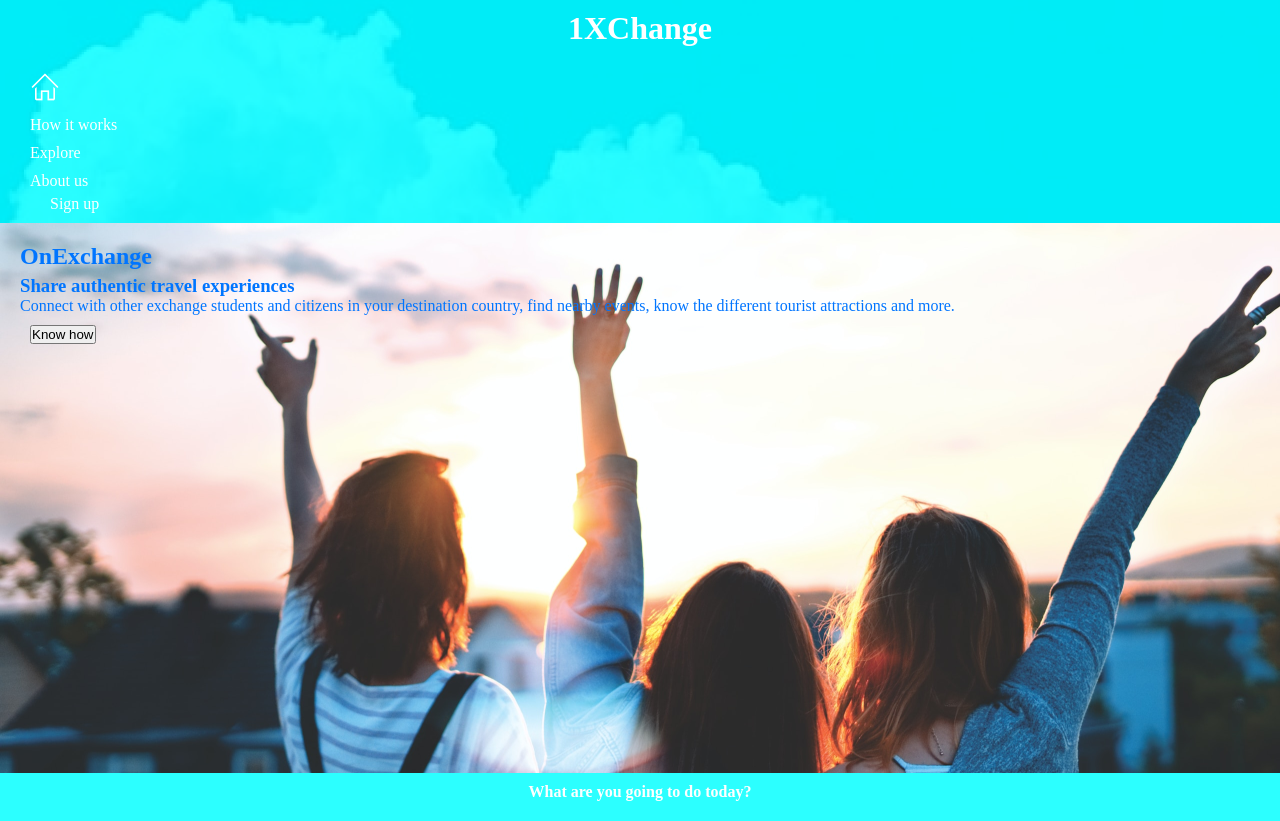
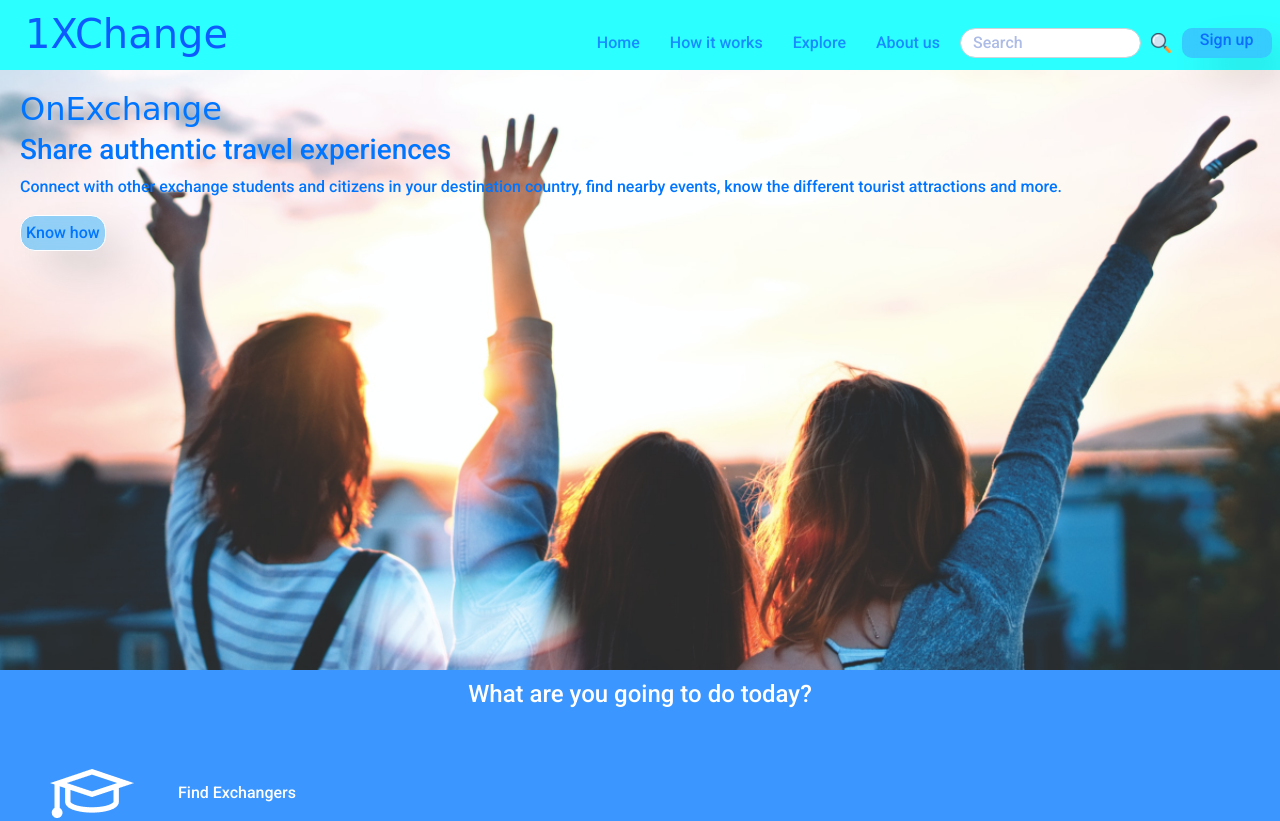
Before and after one commit to GabrielIvanRodriguez/onexchange, a plain HTML site: page index.html in a window 1280 px wide. Shown: the top 821 px of the page. Drawn offline with nearby package versions, Linux system fonts and the light colour scheme; a web font is replaced by a local one.

Commit message:
hice header y footer con bootstrap y grids, falta main y resto de html

```diff
--- a/css/style.css
+++ b/css/style.css
@@ -1,81 +1,145 @@
+@import url('https://fonts.googleapis.com/css2?family=Fredericka+the+Great&family=Roboto:ital,wght@0,300;0,500;0,900;1,300&display=swap');
+
+/** font-family: 'Fredericka the Great', cursive;
+font-family: 'Roboto', sans-serif; */
+
 *{
     margin: 0;
     padding: 0;
     box-sizing: border-box;
 }
 
+/** header **/
+
 header{
-
-    background-image: url(../assets/img/fullbackground.png);
-
-}
-header div{
-
+    width: 100%;
+    height:70px;
     background-color: rgba(0, 255, 255, 0.829);
-    padding-bottom: 10px;
-
+    display: grid;
+    grid-template-columns: repeat(12, 1fr);
+    grid-template-rows: 70px;
+    grid-template-areas:
+    "logo logo nav nav nav nav nav nav nav search search login"
+    ;
+    font-family: 'Roboto', sans-serif;
 }
 
-header div a{
-
+header a{
     text-decoration: none;
-    color:white;
-    margin: 30px 50px;
-
 }
 
-header h1{
+/** logo **/
 
-    text-align: center;
-    padding: 10px;
+.logo {
+    padding: 10px 0px;
+    margin-left: 25px;
+    grid-area: logo;
+}
 
+.logo a{
+    font-family: 'Fredericka the Great', cursive;
+    color:rgba(0, 26, 255, 0.719);
+    font-size: 40px;
+}
+
+/** nav **/
+nav{
+    grid-area: nav;
 }
 
 .navBar{
-
-    background-color: rgba(0, 255, 255, 0.829);
+    height: 100%;
+    display:flex;
+    justify-content: flex-end;
+    column-gap: 30px;
+    align-items: flex-end;
+    padding-left: 0px;
+    margin-bottom: 0px;
+    margin-right: 20px;
 
 }
 
 .navBar li{
 
     list-style: none;
-    padding: 5px 30px;
+    padding-bottom: 15px;
 
 }
 
+
 .navBar li a{
-
-    text-decoration: none;
-    color: white;
+    color:rgba(0, 26, 255, 0.5);
 }
 
+.search{
+    height: 70px;
+    grid-area: search;
+    display: flex;
+    align-items: flex-end;
+    padding-bottom: 12.5px;
+}
+.search form.d-flex {
+    width: 100%;
+}
+.search input.form-control.me-2 {
+    height: 30px;
+    border-radius: 25px;
+}
+.search input.form-control.me-2::placeholder{
+    color:rgb(173, 188, 230);
 
+}
+.search button.btn.btn-outline-success {
+    border: 0px;
+    height: 30px;
+    width: 30px;
+    padding: 0px;
+}
+.search button.btn.btn-outline-success:hover{
+background-color: rgba(0, 140, 255, 0.473);
+border-radius: 50%;
+}
+
+.login{
+grid-area: login;
+height: 70px;
+width: 100%x;
+display:flex;
+justify-content: center;
+align-items: flex-end;
+padding-bottom: 12.5px;
+}
+
+.login a{
+    width: 90px;
+    height: 30px;
+    background: rgba(73, 105, 248, 0.342);
+    box-shadow: 20px 20px 40px -6px rgba(0,0,0,0.2);
+    backdrop-filter: blur(7.6px);
+    -webkit-backdrop-filter: blur(7.6px);
+    border-radius: 10px;
+    text-align: center;
+
+}
+
+/** main **/
 main{
-
-    background-color:  rgba(0, 255, 255, 0.829);
+    font-family: 'Roboto', sans-serif;
+    background-color:  #0077ffc4;
 
 }
 
 main h2 {
-
+    font-family: 'Fredericka the Great', cursive;
     color: #0075FF;
 
 }
-
-main p {
-
-    color: white;
-
-}
-
 main h3{
 
     color: #0075FF;
 
 }
-
-main section h4{
+main h4{
 
     color: white;
     text-align: center;
@@ -87,8 +151,10 @@ main section h4{
 .banner{
 
     background-image: url(../assets/img/mainbanner.png);
-    width: 100%;
-    height: 550px;
+    background-size: cover;
+    background-position: center;
+    background-attachment: fixed;
+    height:600px;
     padding:20px;
 
 }
@@ -108,8 +174,14 @@ main section h4{
 
 .banner button{
 
-    margin: 10px;
-
+    background: rgba(0, 162, 255, 0.418);
+    box-shadow: 20px 20px 40px -6px rgba(0,0,0,0.2);
+    backdrop-filter: blur(7.6px);
+    -webkit-backdrop-filter: blur(7.6px);
+    border-radius: 15px;
+    border: 1px solid white;
+    padding: 5px;
+    color:#0075FF; ;
 }
 
 .find{
@@ -298,43 +370,48 @@ main section h4{
     color: #0075FF;
 }
 
+/** footer **/
 
 footer{
+color: white;
+background-color:  #00a2ffb0;
+font-family: 'Roboto', sans-serif;
+}
+footer img{
+    margin:5px;
+}
+footer a{
+    text-decoration: none;
+    color: #0051ff88;
+}
+footer ul{
+    list-style: none;
+    color: #0051ff88;
+}
 
-background-image: url(../assets/img/fullbackground.png);
-color: white;
+.info{
+    padding-left: 10px;
+    display: grid;
+    grid-template-columns: repeat(6,1fr);
+    grid-template-rows: 1fr;
+    grid-template-areas:
+    "company support contactus none none socialmedia"
+    ;
+    }
+
+.company{
+    grid-area: company;
 
 }
-
-footer section{
-
-    background-color:  #00a2ffb0;
-    padding: 20px;
-
-
+.support{
+    grid-area: support;
 }
-
-footer a{
-
-    text-decoration: none;
-    color: #0004ff71;
+.contactus{
+    grid-area: contactus;
 }
-
-footer ul{
-
-    list-style: none;
-    color: #0004ff71;
-
+.socialmedia{
+    grid-area: socialmedia;
 }
-
-footer h2{
-
-color: white;
-
+.socialmedia ul{
+    display: flex;
 }
-
-footer img{
-
-    margin:5px;
-
-}
--- a/index.html
+++ b/index.html
@@ -6,6 +6,7 @@
     <meta http-equiv="X-UA-Compatible" content="IE=edge">
     <meta name="viewport" content="width=device-width, initial-scale=1.0">
     <title>OnExchange</title>
+    <link href="https://cdn.jsdelivr.net/npm/bootstrap@5.2.2/dist/css/bootstrap.min.css" rel="stylesheet" integrity="sha384-Zenh87qX5JnK2Jl0vWa8Ck2rdkQ2Bzep5IDxbcnCeuOxjzrPF/et3URy9Bv1WTRi" crossorigin="anonymous">
     <link rel="stylesheet" href="./css/style.css">
 </head>
 
@@ -13,7 +14,7 @@
 
     <header>
 
-        <div><!--logo-->
+        <div class="logo"><!--logo-->
 
             <h1><a href="#">1XChange</a></h1>
 
@@ -23,16 +24,21 @@
 
             <ul class="navBar">
 
-                <li><a href="#"><img src="./assets/logos/iconhome.png" alt=""></a></li>
+                <li ><a href="#">Home</a></li>
                 <li><a href="./pages/howitworks.html">How it works</a></li>
                 <li><a href="./pages/explore.html">Explore</a></li>
                 <li><a href="./pages/aboutus.html">About us</a></li>
-
             </ul>
-
         </nav>
 
-        <div><!--login-->
+        <div class="search">
+            <form class="d-flex" role="search">
+                <input class="form-control me-2" type="search" placeholder="Search" aria-label="Search">
+                <button class="btn btn-outline-success" type="submit"><img src="./assets/logos/search-1.png" alt=""></button>
+            </form>
+        </div>
+
+        <div class="login"><!--login-->
 
             <a href="./pages/signup.html">Sign up</a>
 
@@ -86,9 +92,9 @@
 
     <footer>
 
-        <section><!--info-->
+        <section class="info"><!--info-->
 
-            <div>
+            <div class="company">
 
                 <h2>Company</h2>
                 <ul>
@@ -102,7 +108,7 @@
 
             </div>
 
-            <div>
+            <div class="support">
 
                 <h2>Support</h2>
                 <ul>
@@ -114,7 +120,7 @@
 
             </div>
 
-            <div>
+            <div class="contactus">
 
                 <h2>Contact us</h2>
                 <ul>
@@ -127,23 +133,23 @@
 
             </div>
 
-        </section>
+            <div class="socialmedia">
+                <h2>Social media</h2>
+                <ul>
 
-        <section><!--social media-->
+                    <li><a href=""><img src="./assets/logos/facebook.png" alt=""></a></li>
+                    <li><a href=""><img src="./assets/logos/twitter.png" alt=""></a></li>
+                    <li><a href=""><img src="./assets/logos/instagram.png" alt=""></a></li>
 
-            <h2>Redes sociales</h2>
-            <ul>
+                </ul>
 
-                <li><a href=""><img src="./assets/logos/facebook.png" alt=""></a></li>
-                <li><a href=""><img src="./assets/logos/twitter.png" alt=""></a></li>
-                <li><a href=""><img src="./assets/logos/instagram.png" alt=""></a></li>
-
-            </ul>
+            </div>
 
         </section>
 
 
+
     </footer>
-
+<script src="https://cdn.jsdelivr.net/npm/bootstrap@5.2.2/dist/js/bootstrap.bundle.min.js" integrity="sha384-OERcA2EqjJCMA+/3y+gxIOqMEjwtxJY7qPCqsdltbNJuaOe923+mo//f6V8Qbsw3" crossorigin="anonymous"></script>
 </body>
 </html>
```
Also changed, not shown: README.md (added), assets/logos/search-1.png (added), assets/logos/search.png (added).
